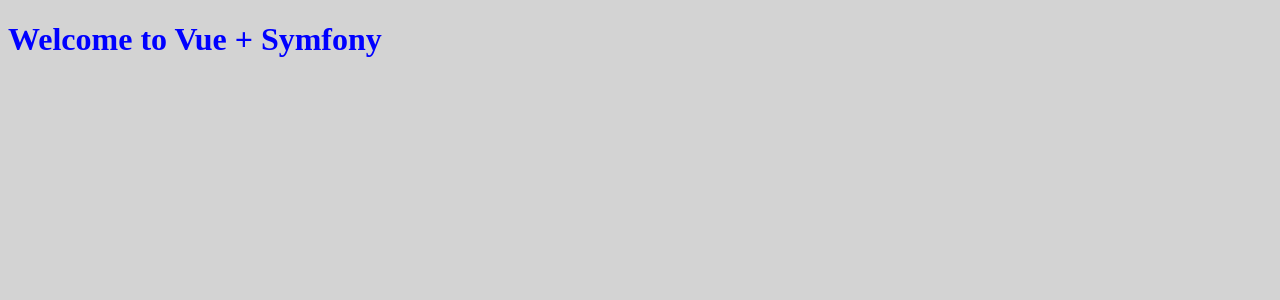
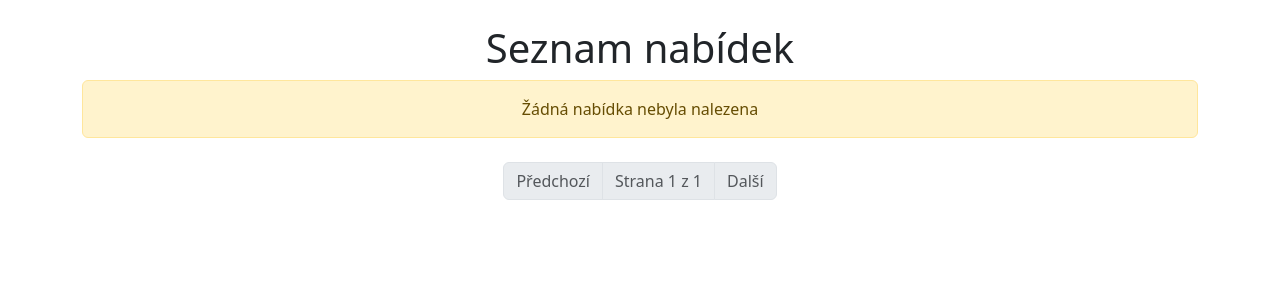
Before and after one commit to Stuler/symfony-vue-api, a Symfony app: template templates/base.html.twig in a window 1280 px wide. Shown: the top 300 px of the page. Run offline with Twig, Linux system fonts and the light colour scheme; the template is opened without the code that fills it, so the values that code supplies are empty; style sheets or scripts are compiled from the project's sources; some libraries are stand-ins or nearby versions.

Commit message:
Feat: Basic jobs listing

```diff
--- a/assets/app.js
+++ b/assets/app.js
@@ -1,2 +1,4 @@
 import './styles/app.css';
 import './vue/main';
+import "bootstrap/dist/css/bootstrap.min.css";
+import "bootstrap";
--- a/assets/vue/App.vue
+++ b/assets/vue/App.vue
@@ -1,17 +1,15 @@
 <template>
   <div>
-    <h1>Welcome to Vue + Symfony</h1>
+    <JobList />
   </div>
 </template>
 
 <script>
+import JobList from './components/JobList.vue';
+
 export default {
-  name: 'App'
-}
+  components: {
+    JobList
+  }
+};
 </script>
-
-<style>
-h1 {
-  color: blue;
-}
-</style>
--- /dev/null
+++ b/assets/vue/components/JobList.vue
@@ -0,0 +1,157 @@
+<template>
+  <div class="container mt-4">
+    <h1 class="text-center">Seznam nabídek</h1>
+
+    <!-- Show loading message -->
+    <div v-if="loading" class="alert alert-info text-center">Nahrávam nabídky...</div>
+
+    <!-- Show jobs -->
+    <div v-if="jobs.length" class="row">
+      <div class="col-md-6" v-for="job in jobs" :key="job.job_id">
+        <div class="card mb-4 shadow-sm">
+          <div class="card-body">
+            <h5 class="card-title">{{ job.title }}</h5>
+            <p class="text-muted"><strong>Created:</strong> {{ formatDate(job.date_created) }}</p>
+            <p class="text-muted"><strong>Location:</strong> {{ getLocation(job.addresses) }}</p>
+
+            <!-- Description with images wrapped in frame -->
+            <div v-html="sanitizeHTML(job.description)" class="job-description"></div>
+          </div>
+        </div>
+      </div>
+    </div>
+
+    <!-- Show no jobs message -->
+    <div v-else-if="!loading" class="alert alert-warning text-center">Žádná nabídka nebyla nalezena</div>
+
+    <!-- Pagination -->
+    <nav aria-label="Job pagination" class="mt-4">
+      <ul class="pagination justify-content-center">
+        <li class="page-item" :class="{ disabled: currentPage === 1 }">
+          <button class="page-link" @click="prevPage">Předchozí</button>
+        </li>
+        <li class="page-item disabled">
+          <span class="page-link">Strana {{ currentPage }} z {{ totalPages }}</span>
+        </li>
+        <li class="page-item" :class="{ disabled: currentPage >= totalPages }">
+          <button class="page-link" @click="nextPage">Další</button>
+        </li>
+      </ul>
+    </nav>
+  </div>
+</template>
+
+<script>
+import DOMPurify from "dompurify";
+
+export default {
+  data() {
+    return {
+      jobs: [],
+      currentPage: 1,
+      totalPages: 1,
+      limit: 5,
+      loading: false
+    };
+  },
+  async created() {
+    await this.fetchJobs();
+  },
+  methods: {
+    async fetchJobs() {
+      this.loading = true;
+      try {
+        const response = await fetch(`/api/jobs?page=${this.currentPage}&limit=${this.limit}`);
+        if (!response.ok) throw new Error("Failed to fetch jobs");
+
+        const data = await response.json();
+        this.jobs = data.jobs;
+        this.totalPages = data.pagination.total_pages;
+      } catch (error) {
+        console.error(error);
+      } finally {
+        this.loading = false;
+      }
+    },
+    async prevPage() {
+      if (this.currentPage > 1) {
+        this.currentPage--;
+        await this.fetchJobs();
+        this.scrollToTop();
+      }
+    },
+    async nextPage() {
+      if (this.currentPage < this.totalPages) {
+        this.currentPage++;
+        await this.fetchJobs();
+        this.scrollToTop();
+      }
+    },
+    scrollToTop() {
+      window.scrollTo({
+        top: 0,
+        behavior: "smooth"  // Smooth scrolling effect
+      });
+    },
+    formatDate(dateStr) {
+      return new Date(dateStr).toLocaleDateString();
+    },
+    getLocation(addresses) {
+      if (!addresses || addresses.length === 0) return "Unknown";
+      const primaryAddress = addresses.find(addr => addr.is_primary) || addresses[0];
+      return `${primaryAddress.city}, ${primaryAddress.state}`;
+    },
+    sanitizeHTML(html) {
+      // Parse the HTML and fix links
+      let doc = new DOMParser().parseFromString(html, "text/html");
+      let links = doc.querySelectorAll("a");
+
+      links.forEach(link => {
+        let href = link.getAttribute("href");
+        if (href && !href.startsWith("http://") && !href.startsWith("https://")) {
+          link.setAttribute("href", "https://" + href); // Ensure absolute URL
+        }
+      });
+
+      return DOMPurify.sanitize(doc.body.innerHTML);
+    }
+  }
+};
+</script>
+
+<style>
+.job-list {
+  max-width: 800px;
+  margin: auto;
+  padding: 20px;
+}
+.job-item {
+  border-bottom: 1px solid #ddd;
+  padding: 10px 0;
+}
+.pagination {
+  margin-top: 20px;
+}
+button {
+  margin: 5px;
+  padding: 8px;
+  cursor: pointer;
+}
+button:disabled {
+  opacity: 0.5;
+  cursor: not-allowed;
+}
+
+/* Frame around images */
+.job-description img {
+  display: block;
+  max-width: 100%;
+  height: auto;
+  margin: 10px auto;
+  border: 5px solid #007bff; /* Blue border */
+  border-radius: 10px; /* Rounded corners */
+  padding: 5px;
+  background: #ffffff;
+  box-shadow: 0 4px 8px rgba(0, 0, 0, 0.1);
+}
+</style>
--- a/package.json
+++ b/package.json
@@ -9,7 +9,7 @@
         "mini-css-extract-plugin": "^2.9.2",
         "regenerator-runtime": "^0.13.9",
         "sass": "^1.85.1",
-        "sass-loader": "^13.3.3",
+        "sass-loader": "^16.0.5",
         "vue-loader": "^17.4.2",
         "webpack": "^5.98.0",
         "webpack-cli": "^5.1.4",
@@ -24,6 +24,9 @@
         "build": "encore production --progress"
     },
     "dependencies": {
+        "@popperjs/core": "^2.11.8",
+        "bootstrap": "^5.3.3",
+        "dompurify": "^3.2.4",
         "vue": "^3.5.13",
         "vue-router": "^4.5.0",
         "vue-style-loader": "^4.1.3"
--- a/templates/base.html.twig
+++ b/templates/base.html.twig
@@ -1,12 +1,15 @@
 <!DOCTYPE html>
-<html>
+<html lang="cs">
 <head>
     <meta charset="UTF-8">
-    <title>{% block title %}Welcome!{% endblock %}</title>
+    <meta name="viewport" content="width=device-width, initial-scale=1.0">
+    <title>Nabídky práce</title>
     {{ encore_entry_link_tags('app') }}
 </head>
 <body>
-<div id="app"></div> {# Vue app will be mounted here #}
+
+<div id="app"></div>
+
 {{ encore_entry_script_tags('app') }}
 </body>
 </html>
```
Also changed, not shown: package-lock.json.
